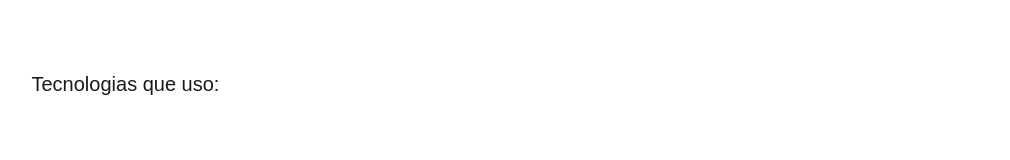
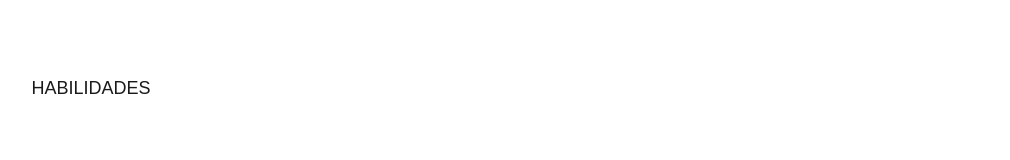
Before and after one commit to jvspepe/portfolio, a React (Vite) app: page / in a window 1280 px wide. Shown: the part 823-983 px from the top of the page, without its empty margins (96-1106 px from the left). Built offline with nearby package versions, Linux system fonts and the light colour scheme; some icons are missing.

Commit message:
Normalize layout between sections.

```diff
--- /dev/null
+++ b/src/components/Contact.tsx
@@ -0,0 +1,15 @@
+function Contact() {
+  return (
+    <section className="container mx-auto px-6 py-12 sm:px-0 md:py-24">
+      <h4 className="text-lg uppercase">Contato</h4>
+      <form onSubmit={(event) => event.preventDefault()}>
+        <label htmlFor="name">Seu Nome</label>
+        <input type="text" name="name" id="name" />
+        <label htmlFor="email">Seu E-mail</label>
+        <input type="email" name="email" id="email" />
+      </form>
+    </section>
+  );
+}
+
+export default Contact;
--- a/src/components/Hero.tsx
+++ b/src/components/Hero.tsx
@@ -2,7 +2,7 @@ import { ArrowRight } from "@phosphor-icons/react";
 
 function Hero() {
   return (
-    <div className="container mx-auto flex min-h-[calc(100dvh_-_5rem)] flex-col justify-center gap-16 px-6 sm:px-0">
+    <div className="container mx-auto flex min-h-[calc(100vh_-_5rem)] flex-col justify-center gap-16 px-6 sm:px-0">
       <main className="flex flex-col gap-2">
         <span>Olá, me chamo</span>
         <h1 className="bg-gradient-to-r from-fuchsia-500 via-cyan-500 to-pink-500 bg-clip-text text-5xl font-bold text-transparent lg:text-8xl">
--- a/src/components/Skills.tsx
+++ b/src/components/Skills.tsx
@@ -28,8 +28,8 @@ const skills: Skill[] = [
 function Skills() {
   return (
     <div className="container mx-auto">
-      <section className="flex min-h-[20rem] flex-col justify-center gap-8 p-6 sm:px-0">
-        <h2 className="text-xl font-light">Tecnologias que uso:</h2>
+      <section className="flex min-h-[20rem] flex-col justify-center gap-8 px-6 py-12 sm:px-0 md:py-24">
+        <h2 className="text-lg font-light uppercase">Habilidades</h2>
         <ul className="grid grid-cols-4 items-center justify-between gap-6">
           {skills.map((skill) => (
             <li
```
